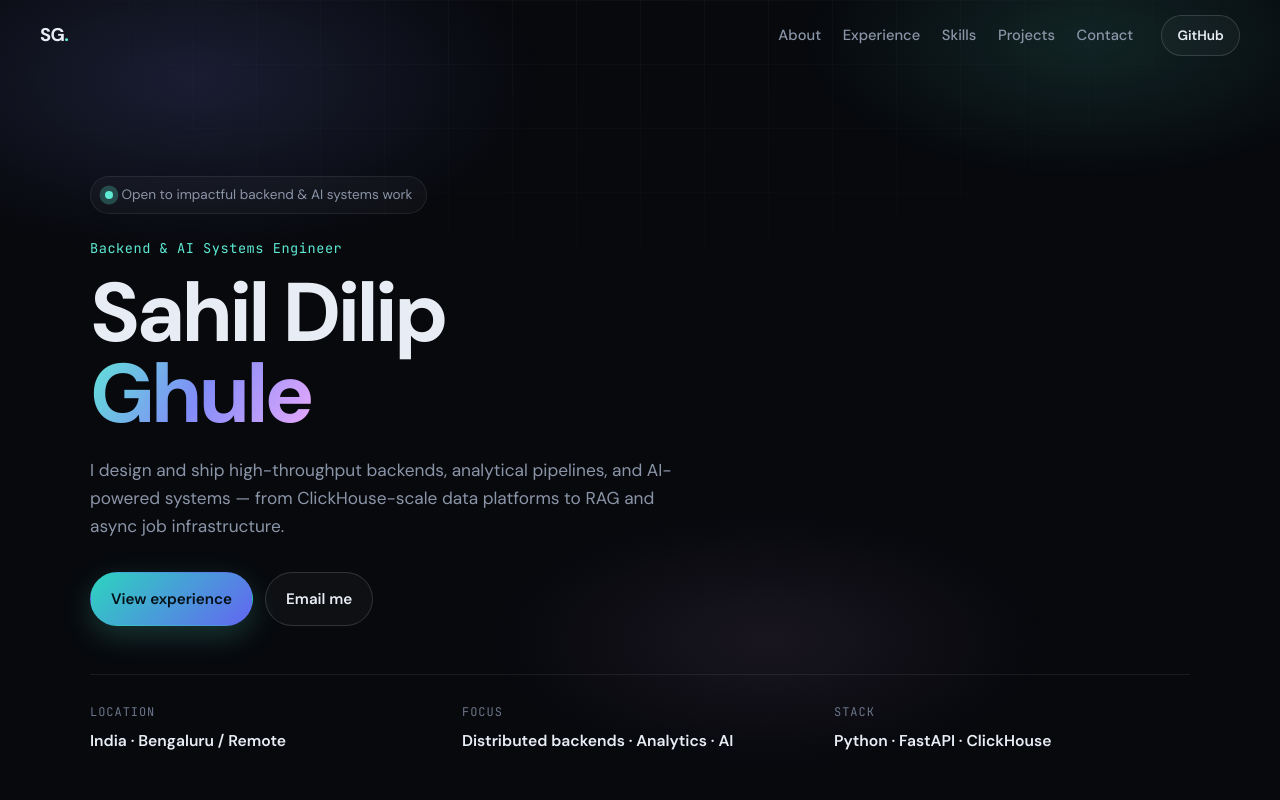
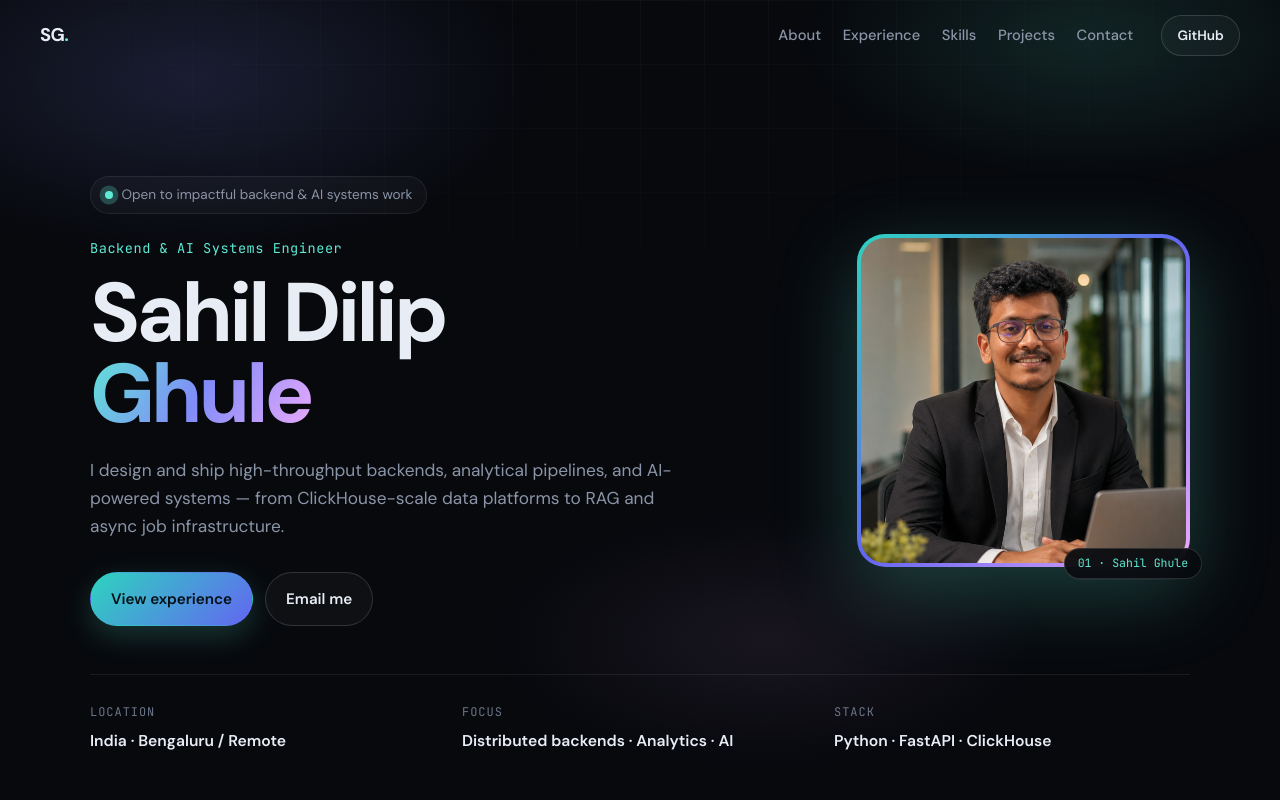
Before and after one commit to Code-MaxX/Code-MaxX.github.io, a plain HTML site: page index.html in a window 1280 px wide. Shown: the top 800 px of the page. Drawn offline with Linux system fonts and the light colour scheme.

Commit message:
Add profile photo and favicon
Add photo to hero with gradient ring, SVG monogram favicon,
and apple-touch-icon.

```diff
--- a/index.html
+++ b/index.html
@@ -9,6 +9,8 @@
       content="Sahil Dilip Ghule — Backend & AI Systems Engineer. FastAPI, ClickHouse, distributed systems, RAG, and large-scale analytics."
     />
     <meta name="theme-color" content="#0a0c10" />
+    <link rel="icon" type="image/svg+xml" href="assets/favicon.svg" />
+    <link rel="apple-touch-icon" href="assets/apple-touch-icon.png" />
     <link rel="preconnect" href="https://fonts.googleapis.com" />
     <link rel="preconnect" href="https://fonts.gstatic.com" crossorigin />
     <link
@@ -38,6 +40,8 @@
 
     <main id="top">
       <section class="hero">
+        <div class="hero__grid">
+          <div>
             <div class="hero__badge">
               <span class="pulse"></span>
               Open to impactful backend &amp; AI systems work
@@ -54,6 +58,13 @@
             <div class="hero__cta">
               <a class="btn btn--primary" href="#experience">View experience</a>
               <a class="btn btn--ghost" href="mailto:work.sahilghule@gmail.com">Email me</a>
+            </div>
+          </div>
+          <div class="hero__photo-wrap">
+            <div class="hero__photo" aria-hidden="true">
+              <img src="assets/profile.png" alt="Sahil Ghule" width="640" height="640" />
+            </div>
+          </div>
         </div>
         <div class="hero__meta">
           <div>
--- a/styles.css
+++ b/styles.css
@@ -222,6 +222,60 @@ main {
 
 .hero {
   padding: clamp(3rem, 10vw, 6.5rem) 0 clamp(3rem, 8vw, 5rem);
+}
+
+.hero__grid {
+  display: grid;
+  grid-template-columns: 1fr auto;
+  align-items: center;
+  gap: clamp(2rem, 6vw, 4rem);
+}
+
+.hero__photo-wrap {
+  display: flex;
+  justify-content: center;
+}
+
+.hero__photo {
+  position: relative;
+  width: clamp(220px, 26vw, 340px);
+  aspect-ratio: 1;
+  border-radius: 28px;
+  padding: 4px;
+  background: linear-gradient(135deg, #2dd4bf, #6366f1, #f0abfc);
+  box-shadow: 0 24px 80px rgba(94, 234, 212, 0.25);
+}
+
+.hero__photo::before {
+  content: "";
+  position: absolute;
+  inset: -24px;
+  z-index: -1;
+  background: radial-gradient(ellipse 60% 60% at 50% 50%, rgba(94, 234, 212, 0.22), transparent 65%);
+  filter: blur(20px);
+}
+
+.hero__photo img {
+  display: block;
+  width: 100%;
+  height: 100%;
+  object-fit: cover;
+  border-radius: 24px;
+}
+
+.hero__photo::after {
+  content: "01 · Sahil Ghule";
+  position: absolute;
+  bottom: -0.75rem;
+  right: -0.75rem;
+  padding: 0.35rem 0.8rem;
+  border-radius: 999px;
+  border: 1px solid var(--border-strong);
+  background: rgba(7, 9, 13, 0.9);
+  backdrop-filter: blur(10px);
+  font-family: var(--mono);
+  font-size: 0.72rem;
+  color: var(--accent);
 }
 
 .hero__badge {
@@ -588,6 +642,18 @@ a.project:hover {
     grid-template-columns: 1fr;
   }
 
+  .hero__grid {
+    grid-template-columns: 1fr;
+  }
+
+  .hero__photo-wrap {
+    order: -1;
+  }
+
+  .hero__photo {
+    width: clamp(200px, 55vw, 300px);
+  }
+
   .skills {
     grid-template-columns: 1fr 1fr;
   }
```
Also changed, not shown: assets/apple-touch-icon.png (added), assets/favicon.svg (added), assets/profile.png (added). Lines whose indentation alone changed are shown as unchanged.
